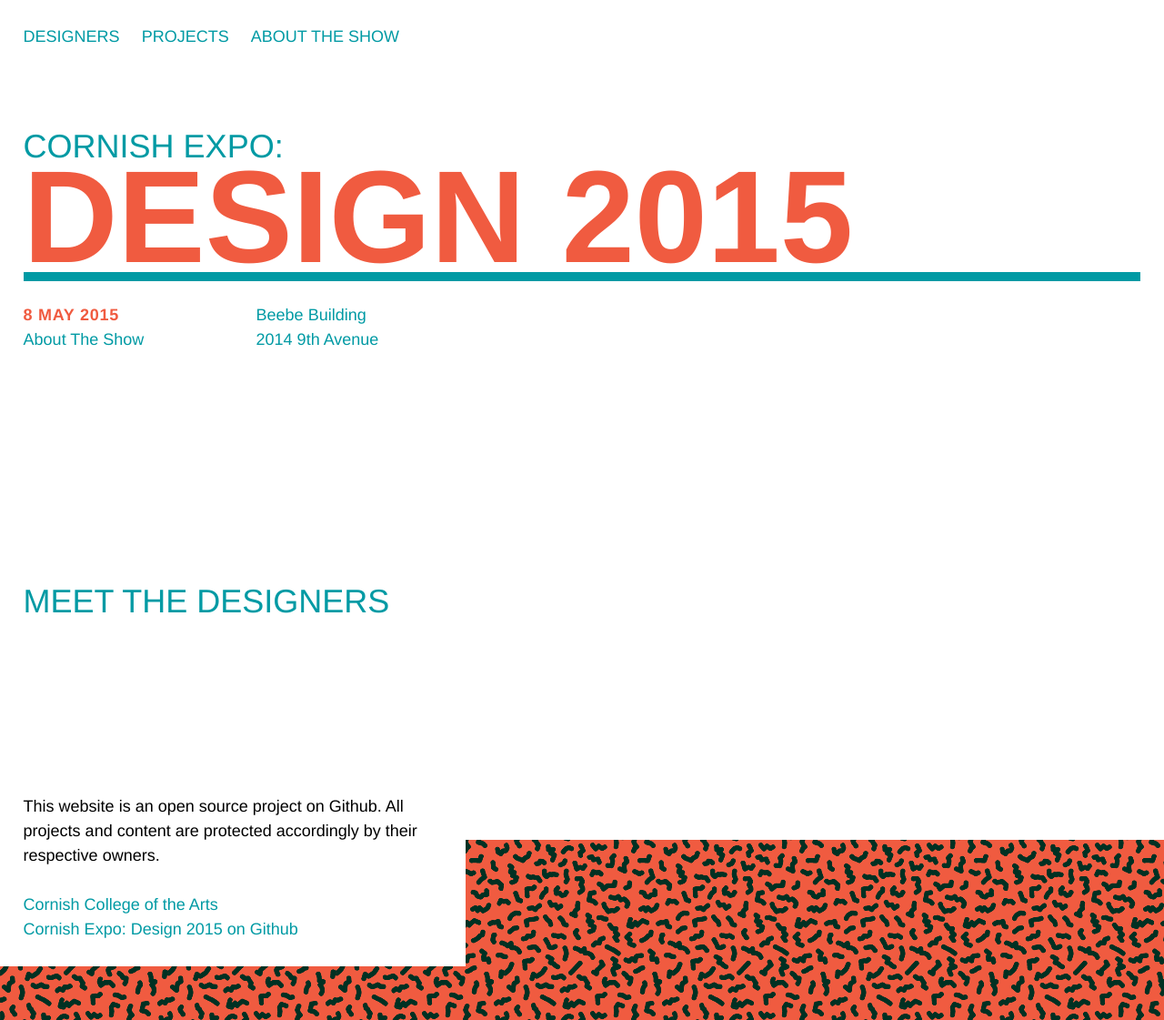
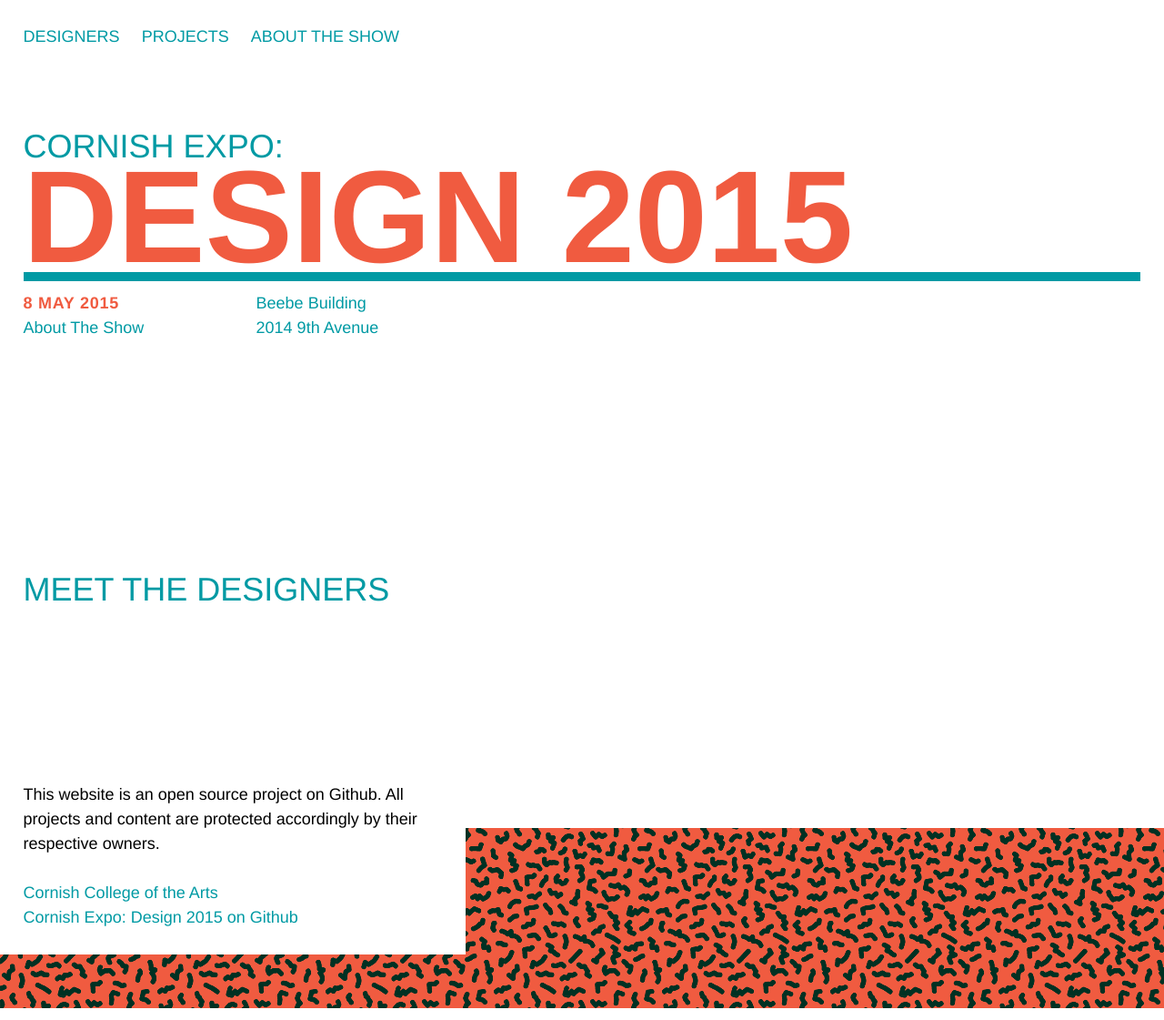
Before and after one commit to taylor-edwards/cornishdesign.is, a Jekyll site: the page built from index.html, in a window 1280 px wide. Shown: the whole page at 91% size. Built offline with Jekyll 4.4.1, drawn with Linux system fonts in a browser that asks for light colours.

Commit message:
Header spacing
Uniform spacing below the header across all pages

```diff
--- a/_sass/_objects.scss
+++ b/_sass/_objects.scss
@@ -16,6 +16,9 @@
     margin-right:         0;
     padding:              1.5em 2% 0;
   }
+}
+header {
+  margin-bottom:         0 !important;
 }
 .pattern {
   background-blend-mode: multiply;
--- a/_sass/_typography.scss
+++ b/_sass/_typography.scss
@@ -67,7 +67,7 @@
 .pagetitle {
   border-bottom:   .075em solid $light-teal;
   line-height:     .8333;
-  margin:          0;
+  margin:          0 0 .075em;
   overflow:        hidden;
 }
 p,
--- a/about.html
+++ b/about.html
@@ -5,10 +5,10 @@
 permalink: /about/
 ---
 
-<div role="heading" class="col-5">
+<header role="heading" class="col-5">
   <h3 class="pagesubtitle">{{ page.subtitle }}</h3>
   <h1 class="pagetitle">{{ page.title }}</h1>
-</div>
+</header>
 <aside class="col-2">
   <img src="../assets/map-large.png">
   <div class="col-3">
--- a/index.html
+++ b/index.html
@@ -5,15 +5,10 @@
 permalink: /
 ---
 
-<div role="heading" class="col-5">
+<header role="heading" class="col-5">
   <h3 class="pagesubtitle">{{ page.subtitle }}</h3>
   <h1 class="pagetitle">{{ page.title }}</h1>
-</div>
-<!--
-<aside class="col-1">
-  <a href="about/"><img src="assets/map-small.png"></a>
-</aside>
--->
+</header>
 <aside>
   <ul>
     <li class="col-1">
```
